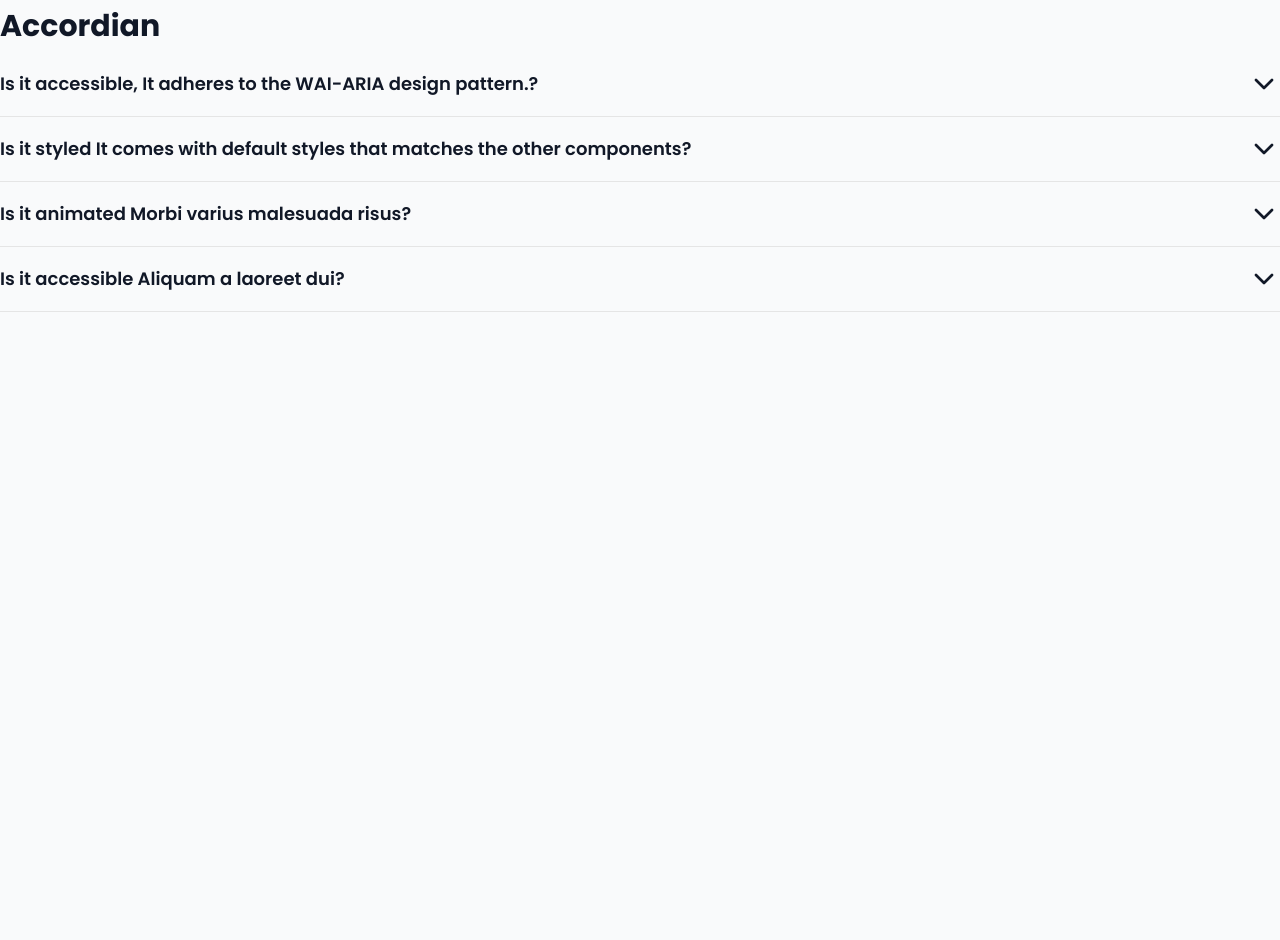
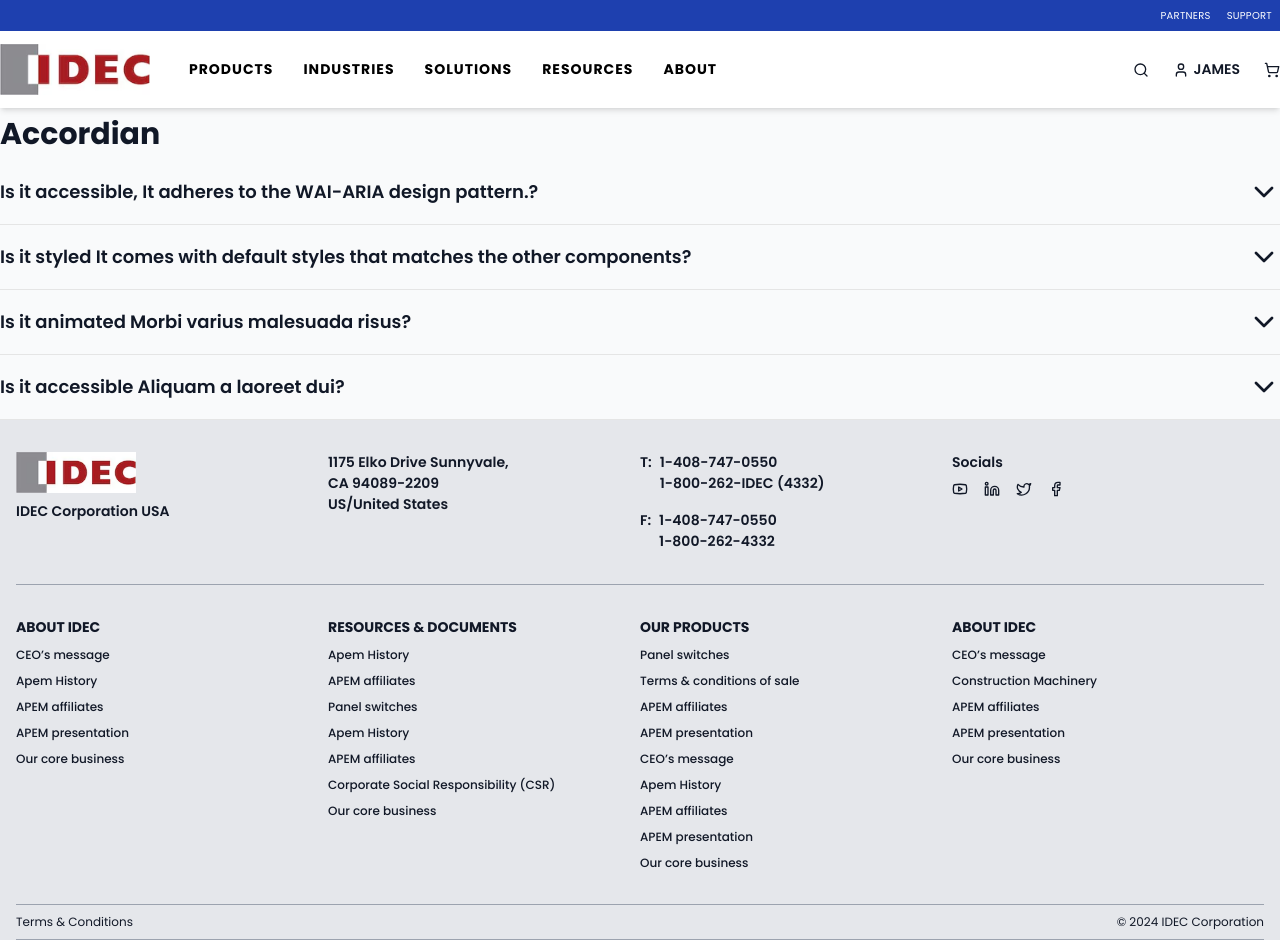
Before and after one commit to basker-bsk/idec, a Next.js app: page /accordian in a window 1280 px wide. Before the commit the page ends 800 px from the top, so only its background shows below. Built offline with nearby package versions, Linux system fonts and the light colour scheme.

Commit message:
CONTENTFUL

```diff
--- a/app/fashion/page.tsx
+++ b/app/fashion/page.tsx
@@ -11,7 +11,7 @@
 
   return (
     <>
-      <div className="flex flex-col  w-full">
+      <div className="flex flex-col my-10 w-full">
         <h1 className="mb-4">Fashion</h1>
         <div className="justify-center items-center grid grid-cols-1 lg:grid-cols-3 gap-4">
           {fashionsList.map((fashion: any, sid: number) => (
--- a/app/layout.tsx
+++ b/app/layout.tsx
@@ -1,7 +1,8 @@
 import "./globals.css";
 import { Providers } from "./GlobalRedux/provider";
 import type { Metadata } from "next";
-
+import FooterIdec from "@/components/footer-idec";
+import HeaderIdec from "@/components/header-idec";
 // import localFont from "next/font/local";
 
 // const poppins = localFont({
@@ -23,7 +24,11 @@
     <>
       <html lang="en">
         <body className="bg-gray-50 text-gray-900">
-          <Providers initialReduxState="">{children}</Providers>
+          <Providers initialReduxState="">
+            <HeaderIdec />
+            <main className="mx-auto container">{children}</main>
+            <FooterIdec />
+          </Providers>
         </body>
       </html>
     </>
--- a/app/page.tsx
+++ b/app/page.tsx
@@ -10,8 +10,6 @@
 export default function Home() {
   return (
     <>
-      <HeaderIdec />
-      <main className="mx-auto max-w-[1360px]">
       <div className="mb-12">
         <Banner />
       </div>
@@ -33,8 +31,6 @@
       <div className="mb-12">
         <IdecForm />
       </div>
-      </main>
-      <FooterIdec />
     </>
   );
 }
--- a/components/header-idec.tsx
+++ b/components/header-idec.tsx
@@ -20,11 +20,12 @@
         </div>
       </div>
       <div className="bg-white shadow-md">
-        <div className="py-4 px-4 lg:py-0 container flex justify-between items-center">
+        <div className="py-4 lg:py-0 container flex justify-between items-center">
           <div className="lg:hidden">
             <MobileMenu />
           </div>
           <div className="flex gap-8 items-center ">
+            <Link href="/">
               <Image
                 src="/images/logo.jpg"
                 width={150}
@@ -32,6 +33,7 @@
                 alt="Picture of the author"
                 className="w-[100px] lg:w-[150px]"
               />
+            </Link>
             <div className="hidden lg:flex">
               <DesktopMenu
                 menuItems={MenuLinks.menus}
```
Also changed, not shown: public/images/TEMPLATE-Blog-pictures-6-1-768x597.jpg (added). Lines whose indentation alone changed are shown as unchanged.
